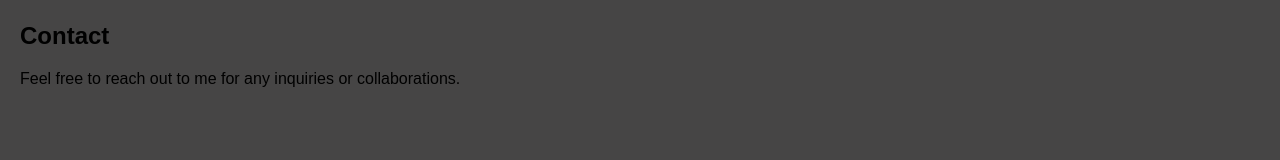
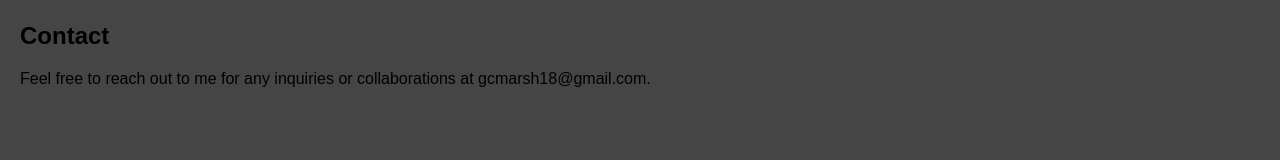
Before and after one commit to gmarsh-coding/personal, a plain HTML site: page index.html in a window 1280 px wide. Shown: the part 1404-1564 px from the top of the page. Drawn offline with Linux system fonts and the light colour scheme.

Commit message:
added contact

```diff
--- a/index.html
+++ b/index.html
@@ -68,7 +68,7 @@
     <section id="contact">
         <div class="container">
             <h2>Contact</h2>
-            <p>Feel free to reach out to me for any inquiries or collaborations.</p>        </div>
+            <p>Feel free to reach out to me for any inquiries or collaborations at gcmarsh18@gmail.com.</p>        </div>
     </section>
 
     <br /><br /><br /><br />
```
